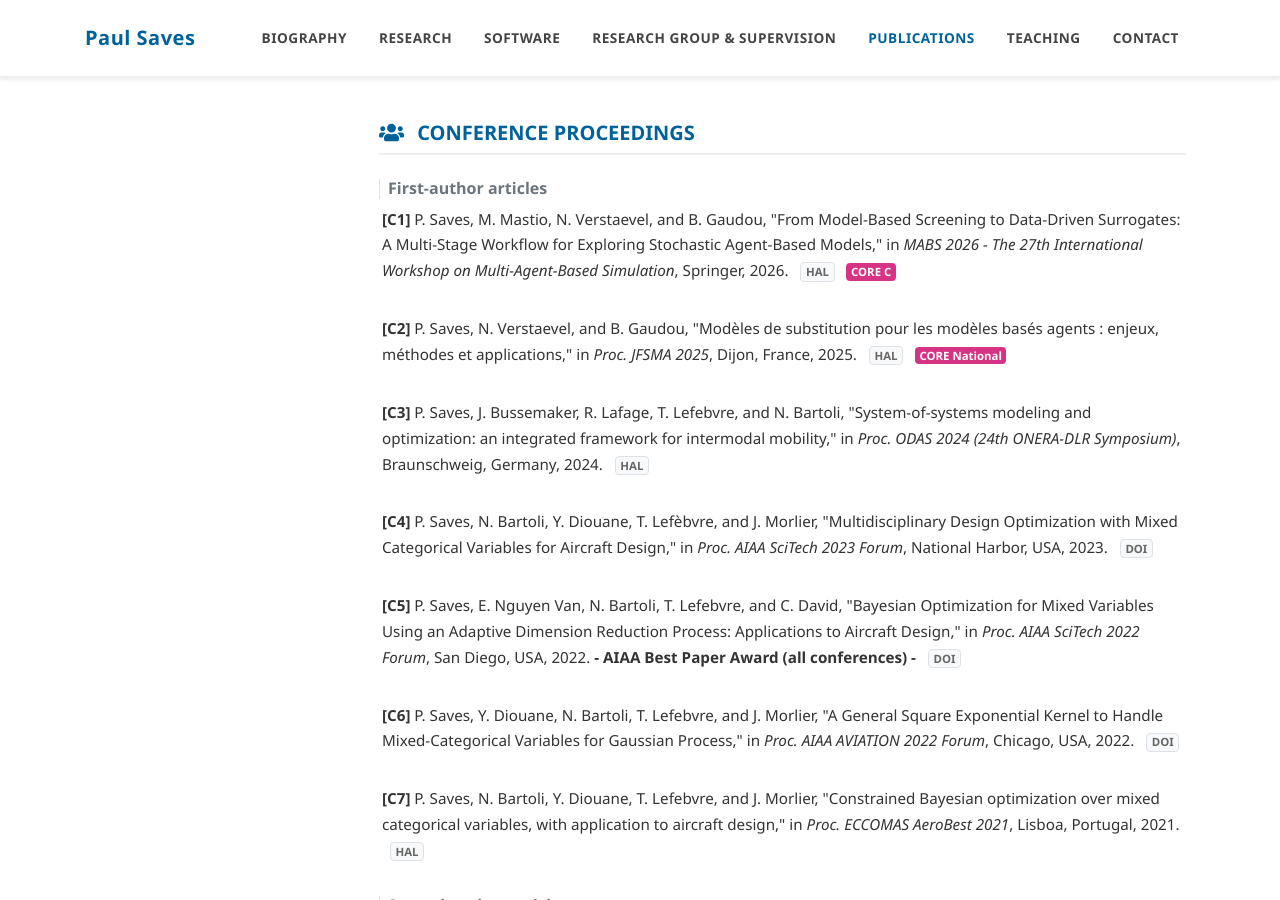
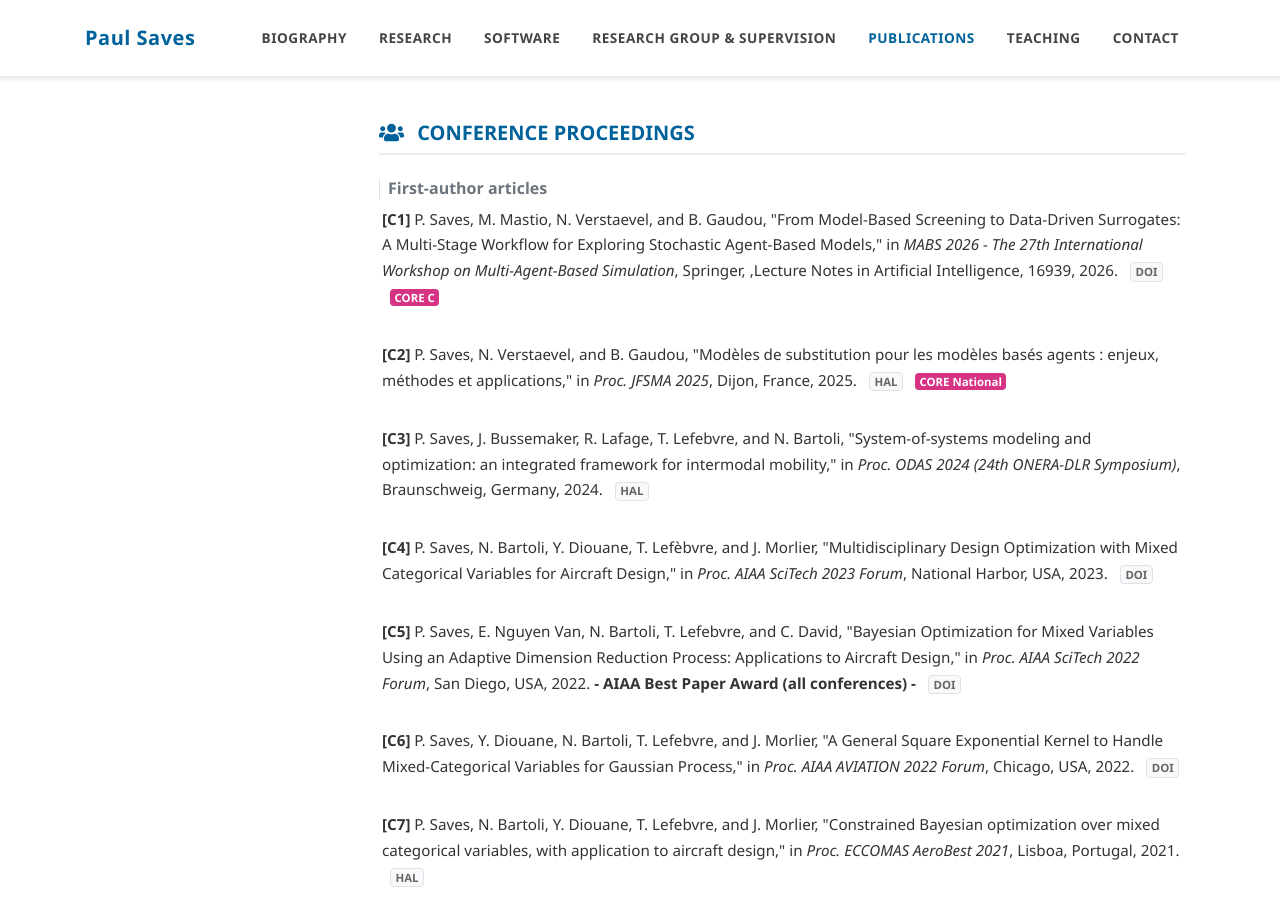
Before and after one commit to Paul-Saves/Paul-Saves.github.io, a Jekyll site: the page built from _pages/publications.md, in a window 1280 px wide and 900 px high, scrolled down 1367 px. Built offline with Jekyll 4.4.1, drawn with Linux system fonts in a browser that asks for light colours; a style sheet for code colours, icons or effects is not loaded.

Commit message:
add gamadays&mabs

```diff
--- a/_pages/publications.md
+++ b/_pages/publications.md
@@ -93,7 +93,7 @@ title: Scientific Publications
 </h3>
 
     <div class="ieee-citation mb-4 pb-2">
-        <span class="font-weight-bold">[C1]</span> P. Saves, M. Mastio, N. Verstaevel, and B. Gaudou, "From Model-Based Screening to Data-Driven Surrogates: A Multi-Stage Workflow for Exploring Stochastic Agent-Based Models," in <em> MABS 2026 - The 27th International Workshop on Multi-Agent-Based Simulation</em>, Springer, 2026. <a href="https://hal.science/hal-05564415" target="_blank" class="badge badge-light  border ml-2">HAL</a>  <span class="badge ml-2 text-white" style="background-color: #d63384;">CORE C</span>  </div>
+        <span class="font-weight-bold">[C1]</span> P. Saves, M. Mastio, N. Verstaevel, and B. Gaudou, "From Model-Based Screening to Data-Driven Surrogates: A Multi-Stage Workflow for Exploring Stochastic Agent-Based Models," in <em> MABS 2026 - The 27th International Workshop on Multi-Agent-Based Simulation</em>, Springer, ,Lecture Notes in Artificial Intelligence, 16939, 2026. <a href="https://doi.org/10.1007/978-3-032-39354-8_11" target="_blank" class="badge badge-light  border ml-2">DOI</a>  <span class="badge ml-2 text-white" style="background-color: #d63384;">CORE C</span>  </div>
 
   <div class="ieee-citation mb-4 pb-2">
     <span class="font-weight-bold">[C2]</span> P. Saves, N. Verstaevel, and B. Gaudou, "Modèles de substitution pour les modèles basés agents : enjeux, méthodes et applications," in <em>Proc. JFSMA 2025</em>, Dijon, France, 2025. <a href="https://hal.science/hal-04590323" target="_blank" class="badge badge-light border ml-2">HAL</a>  <span class="badge ml-2 text-white" style="background-color: #d63384;">CORE National</span>
```
Also changed, not shown: _pages/research.md (+1 -0 lines).
